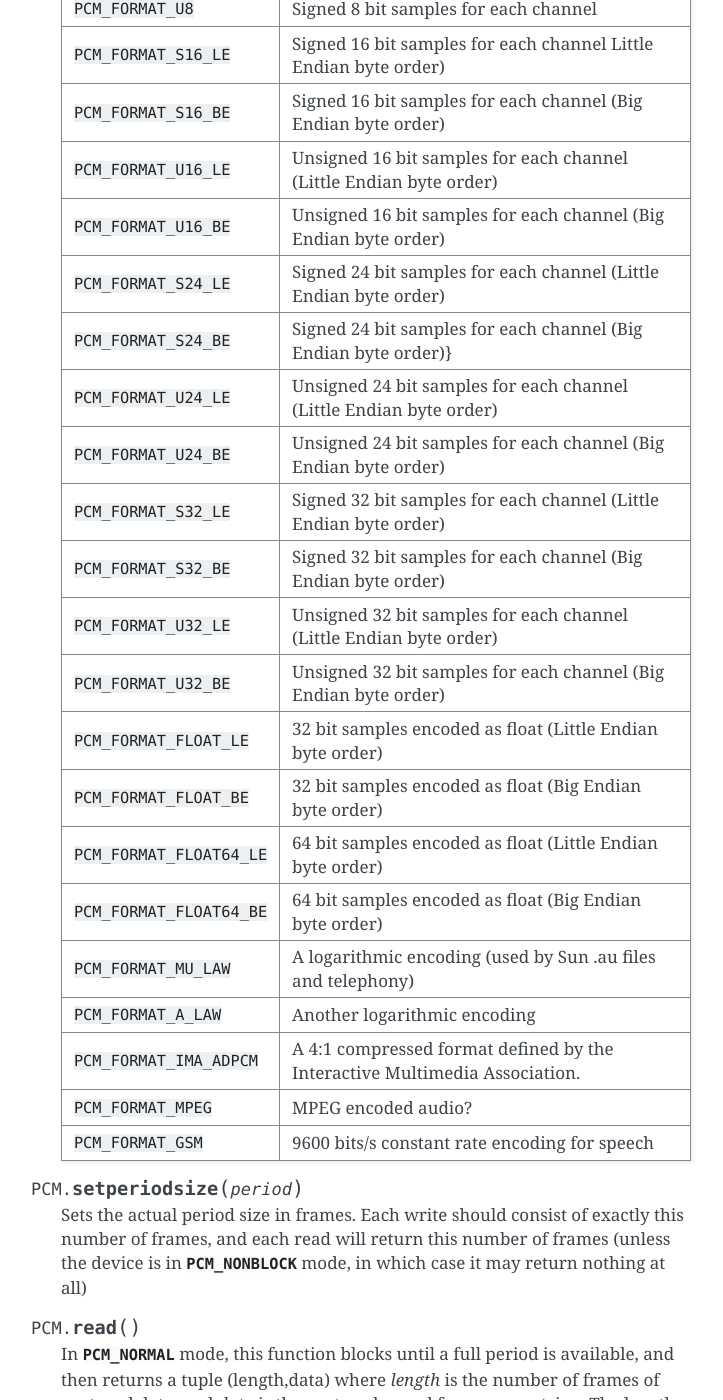
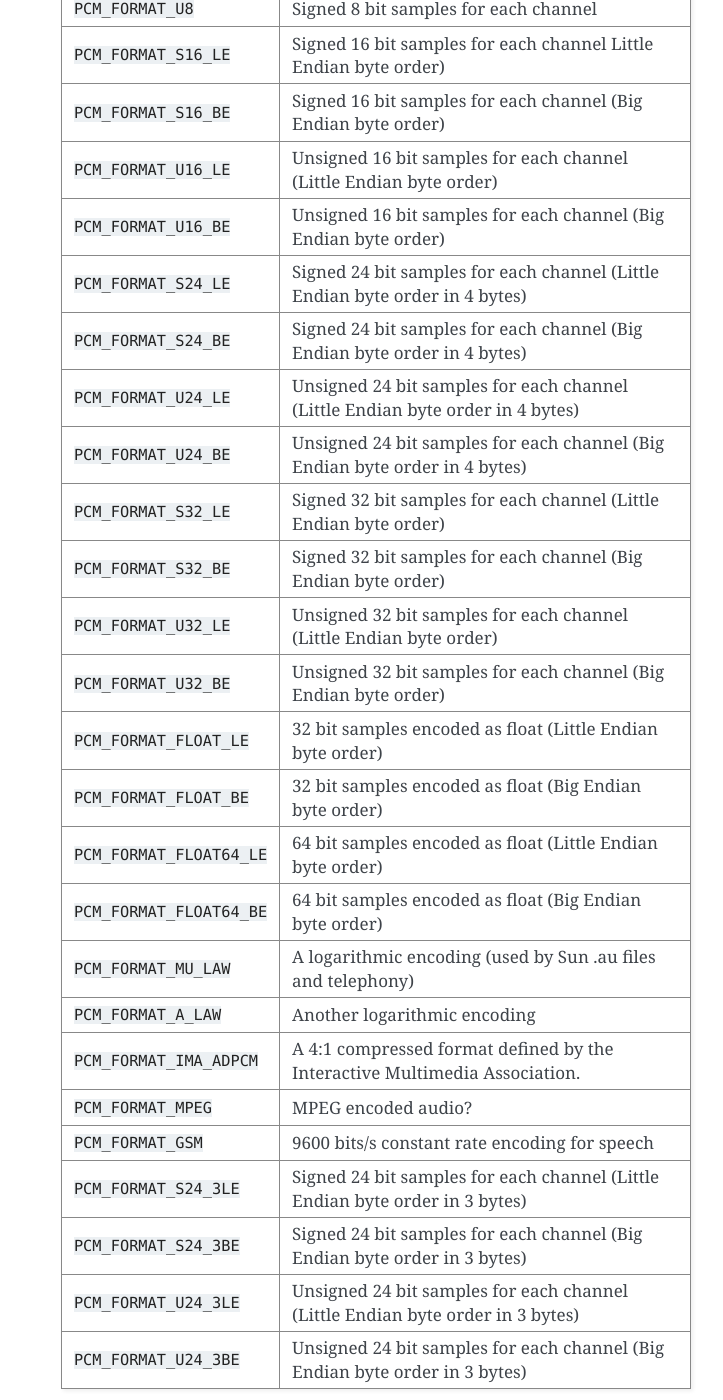
Before and after one commit to larsimmisch/pyalsaaudio, a Sphinx documentation site: the page built from doc/libalsaaudio.rst, in a window 1280 px wide and 1400 px high, scrolled down 2904 px. Shown: the whole window, without its empty margins (389-1112 px from the left). Built offline with Sphinx 7.4.7, drawn with Linux system fonts in a browser that asks for light colours.

Commit message:
Support 24bit audio
SND_PCM_FORMAT_S24_LE and similar are for 24bit ints packed in 4-bytes each.
There is a similar family of formats for 3-bytes packed data (as stored in 24bit wave files).

This commit:
 - adds S24_3LE, S24_3BE, U24_3LE, U24_3BE PCM formats to the alsaaudio.c
 - updates documentation
 - updates playwav.py to correctly play typical 24Bit PCM wave files

Closes #38

```diff
--- a/doc/libalsaaudio.rst
+++ b/doc/libalsaaudio.rst
@@ -193,10 +193,10 @@ PCM objects have the following methods:
    ``PCM_FORMAT_S16_BE``      Signed 16 bit samples for each channel (Big Endian byte order)
    ``PCM_FORMAT_U16_LE``      Unsigned 16 bit samples for each channel (Little Endian byte order)
    ``PCM_FORMAT_U16_BE``      Unsigned 16 bit samples for each channel (Big Endian byte order)
-   ``PCM_FORMAT_S24_LE``      Signed 24 bit samples for each channel (Little Endian byte order)
-   ``PCM_FORMAT_S24_BE``      Signed 24 bit samples for each channel (Big Endian byte order)}
-   ``PCM_FORMAT_U24_LE``      Unsigned 24 bit samples for each channel (Little Endian byte order)
-   ``PCM_FORMAT_U24_BE``      Unsigned 24 bit samples for each channel (Big Endian byte order)
+   ``PCM_FORMAT_S24_LE``      Signed 24 bit samples for each channel (Little Endian byte order in 4 bytes)
+   ``PCM_FORMAT_S24_BE``      Signed 24 bit samples for each channel (Big Endian byte order in 4 bytes)
+   ``PCM_FORMAT_U24_LE``      Unsigned 24 bit samples for each channel (Little Endian byte order in 4 bytes)
+   ``PCM_FORMAT_U24_BE``      Unsigned 24 bit samples for each channel (Big Endian byte order in 4 bytes)
    ``PCM_FORMAT_S32_LE``      Signed 32 bit samples for each channel (Little Endian byte order)
    ``PCM_FORMAT_S32_BE``      Signed 32 bit samples for each channel (Big Endian byte order)
    ``PCM_FORMAT_U32_LE``      Unsigned 32 bit samples for each channel (Little Endian byte order)
@@ -210,6 +210,10 @@ PCM objects have the following methods:
    ``PCM_FORMAT_IMA_ADPCM``   A 4:1 compressed format defined by the Interactive Multimedia Association.
    ``PCM_FORMAT_MPEG``        MPEG encoded audio?
    ``PCM_FORMAT_GSM``         9600 bits/s constant rate encoding for speech
+   ``PCM_FORMAT_S24_3LE``     Signed 24 bit samples for each channel (Little Endian byte order in 3 bytes)
+   ``PCM_FORMAT_S24_3BE``     Signed 24 bit samples for each channel (Big Endian byte order in 3 bytes)
+   ``PCM_FORMAT_U24_3LE``     Unsigned 24 bit samples for each channel (Little Endian byte order in 3 bytes)
+   ``PCM_FORMAT_U24_3BE``     Unsigned 24 bit samples for each channel (Big Endian byte order in 3 bytes)
    =========================  ===============
 
 
--- a/playwav.py
+++ b/playwav.py
@@ -24,7 +24,7 @@ def play(device, f):
     elif f.getsampwidth() == 2:
         device.setformat(alsaaudio.PCM_FORMAT_S16_LE)
     elif f.getsampwidth() == 3:
-        device.setformat(alsaaudio.PCM_FORMAT_S24_LE)
+        device.setformat(alsaaudio.PCM_FORMAT_S24_3LE)
     elif f.getsampwidth() == 4:
         device.setformat(alsaaudio.PCM_FORMAT_S32_LE)
     else:
```
Also changed, not shown: 1 other file.
